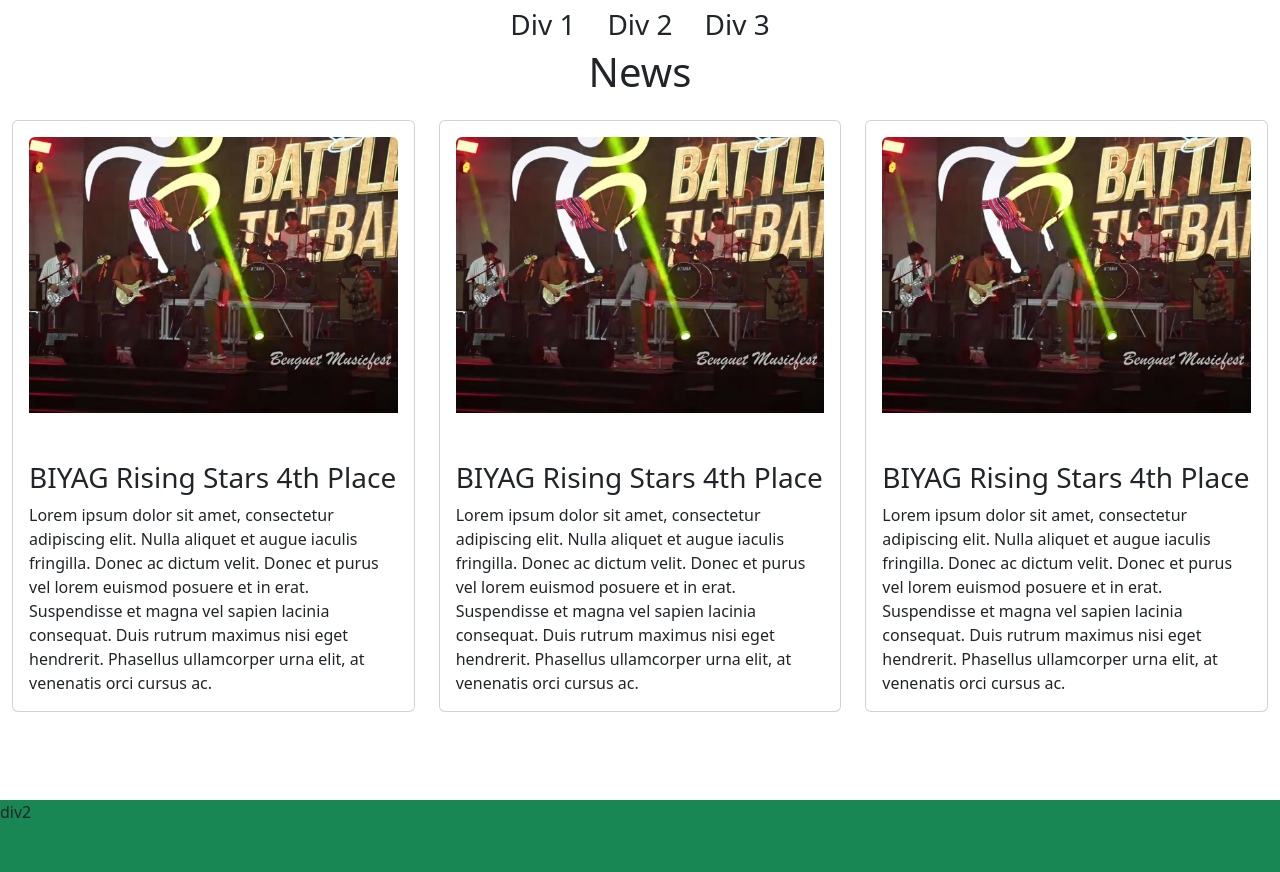
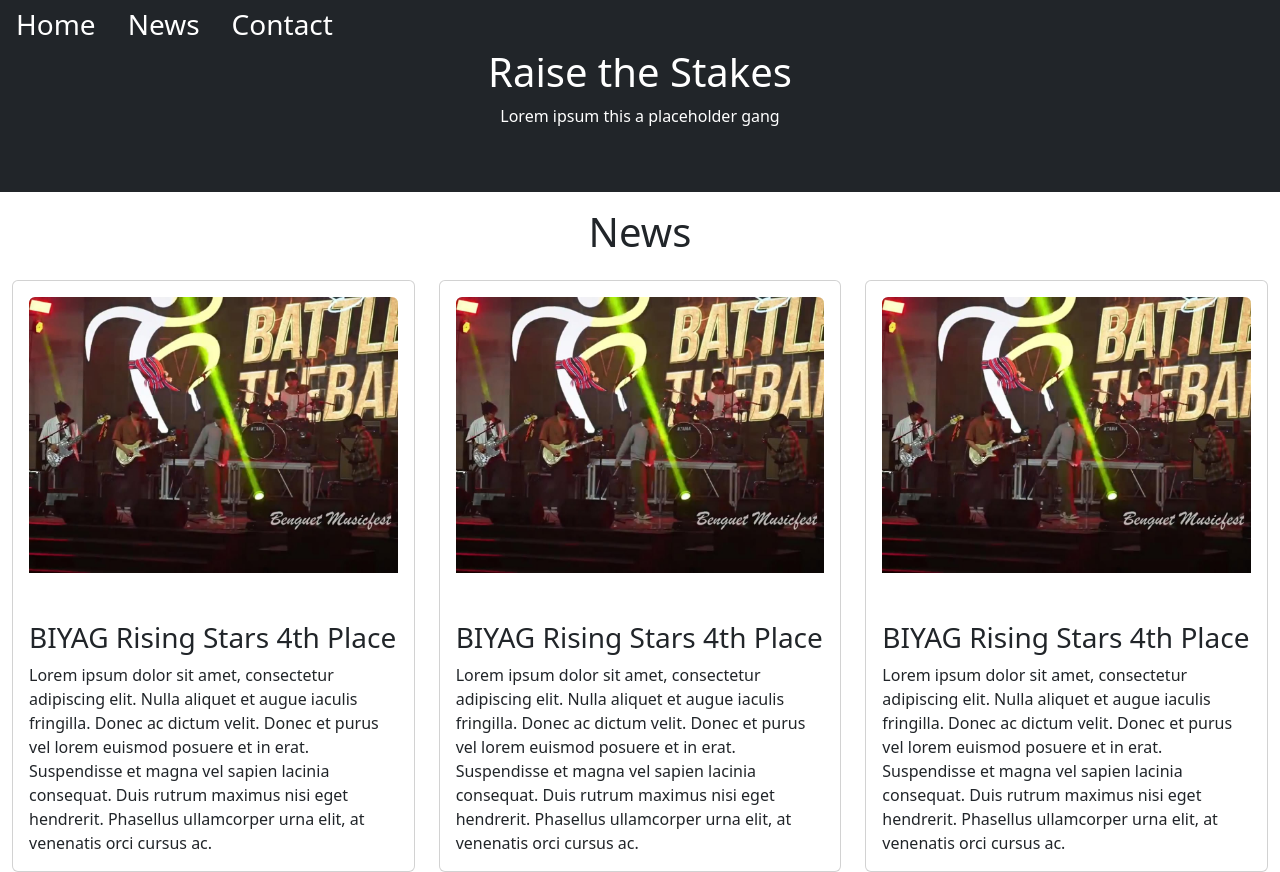
Before and after one commit to callmekaii/RaiseTheStakes, a plain HTML site: page index.html in a window 1280 px wide. Shown: the top 872 px of the page. Drawn offline with nearby package versions, Linux system fonts and the light colour scheme.

Commit message:
Skeleton Changes

```diff
--- a/index.html
+++ b/index.html
@@ -14,12 +14,11 @@
   <!-- ========== Navbar ========== -->
 
   <body>
-    <nav id="nav-example" class="nav justify-content-center fixed-top">
-      <h3><a class="nav-link text-dark" href="#div1">Div 1</a></h3>
-      <h3><a class="nav-link text-dark" href="#div2">Div 2</a></h3>
-      <h3><a class="nav-link text-dark" href="#div3">Div 3</a></h3>
+    <nav id="nav-example" class="nav fixed-top bg-dark">
+      <h3><a class="nav-link text-white" href="#div1">Home</a></h3>
+      <h3><a class="nav-link text-white" href="#div2">News</a></h3>
+      <h3><a class="nav-link text-white" href="#div3">Contact</a></h3>
     </nav>
-    <div>
     <div
       data-bs-spy="scroll"
       data-bs-target="#nav-example"
@@ -27,7 +26,14 @@
       tabindex="0"
     >
       <div id="div1" style="height: 100vh">
-          <div class="container-fluid pt-5 pb-3" id="News">
+        <div>
+          <div class="container-fluid p-5 bg-dark text-white text-center">
+            <h1>Raise the Stakes</h1>
+            <p>Lorem ipsum this a placeholder gang</p>
+          </div>
+        </div>
+        <div id="div2" class="bg-none" style="height: 100vh">
+          <div class="container-fluid pt-3 pb-3" id="News">
             <h1 class="pb-3 text-center">News</h1>
             <div class="row">
               <!-- ========== Repeatable from here ========== -->
@@ -105,14 +111,8 @@
             </div>
           </div>
         </div>
-        <div id="div2" class="bg-success" style="height: 100vh">div2</div>
         <div id="div3" class="bg-light" style="height: 100vh">div3</div>
       </div>
     </div>
-
-    <div class="container-fluid p-5 bg-dark text-white text-center">
-      <h1>Raise the Stakes</h1>
-      <p>Lorem ipsum this a placeholder gang</p>
-    </div>
   </body>
 </html>
```
Lines whose indentation alone changed are shown as unchanged.
